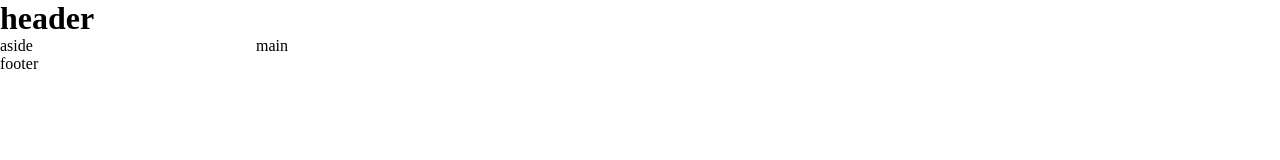
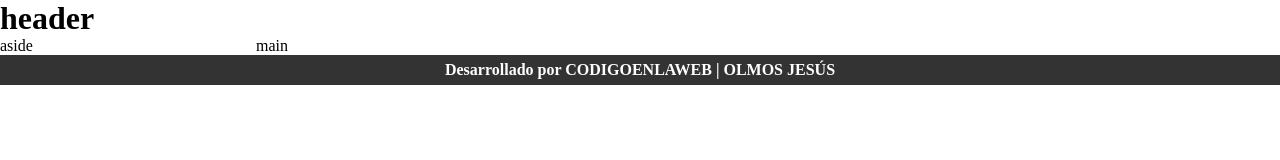
Before and after one commit to codigoenlaweb/layout-one, a plain HTML site: page index.html in a window 1280 px wide. Drawn offline with Linux system fonts and the light colour scheme; a web font is replaced by a local one.

Commit message:
Starting the footer

```diff
--- a/index.html
+++ b/index.html
@@ -28,7 +28,7 @@
     </aside>
 
     <footer class="footer">
-      <p>footer</p>
+      <h4>Desarrollado por CODIGOENLAWEB | OLMOS JESÚS</h4>
     </footer>
 
   </body>
--- a/scss/_footer.scss
+++ b/scss/_footer.scss
@@ -0,0 +1,11 @@
+.footer{
+    display: flex;
+    height: 30px;
+    flex-direction: column;
+    flex-wrap: wrap;
+    justify-content: center;
+    align-items: center;
+    background-color: $color2;
+    color: white;
+    font-family: 'Times New Roman', Times, serif;
+}
```
Also changed, not shown: css/style.css, 1 other file.
